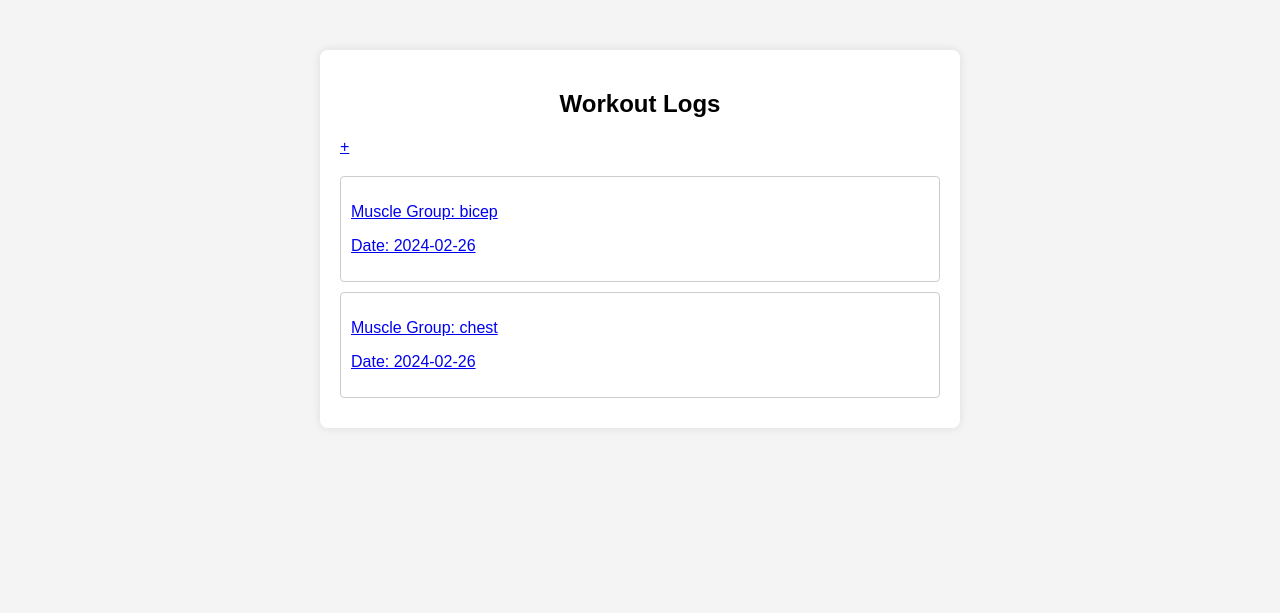
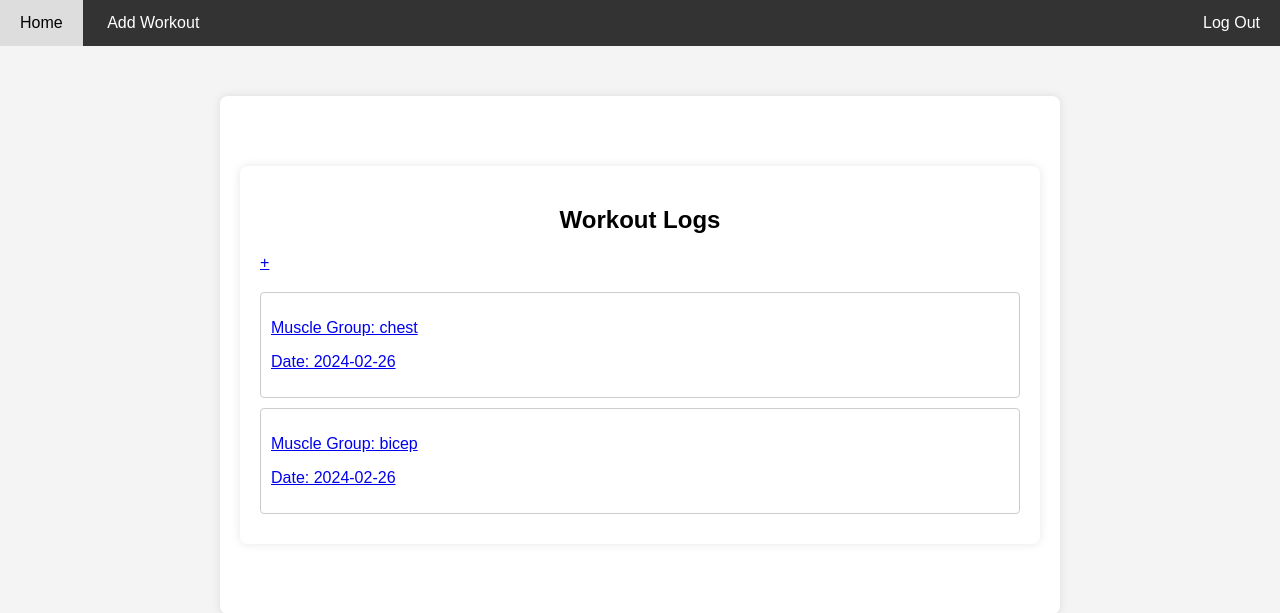
Before and after one commit to mihaiFilipoiu/cs50x-final-project, a Flask app: page / in a window 1280 px wide. Shown: the top 613 px of the page. Run offline with Flask 3, Linux system fonts and the light colour scheme; a user stored in the database is signed in; some libraries are stand-ins or nearby versions.

Commit message:
navbar layout

```diff
--- a/app.py
+++ b/app.py
@@ -122,7 +122,7 @@
 def index():
     # Query the db for the logs of the current user
     logs = db.execute("""SELECT * FROM logs WHERE user_id = ?
-                      ORDER BY id DESC""", session["user_id"])
+                      ORDER BY date DESC""", session["user_id"])
 
     # Pass the logs to the homepage
     return render_template("index.html", logs = logs)
--- a/static/styles.css
+++ b/static/styles.css
@@ -6,12 +6,17 @@
 }
 
 .container {
-    max-width: 600px;
+    max-width: 800px;
     margin: 50px auto;
     padding: 20px;
     background-color: #fff;
     border-radius: 8px;
     box-shadow: 0 0 10px rgba(0, 0, 0, 0.1);
+    display:block;
+    justify-content: center;
+    align-items: center;
+    /*
+    */
 }
 
 h2 {
@@ -29,7 +34,7 @@
 
 input[type="text"],
 input[type="password"] {
-    width: 100%;
+    width: 50%;
     padding: 10px;
     margin-bottom: 15px;
     border: 1px solid #ccc;
@@ -68,3 +73,54 @@
     color: #007bff;
     text-decoration: none;
 }
+
+/* CSS for navigation bar */
+
+/* Style the navbar container */
+.navbar {
+    background-color: #333; /* Background color */
+    overflow: hidden; /* Ensure content doesn't overflow */
+  }
+
+  /* Style the unordered lists inside the navbar */
+  .navbar ul {
+    list-style-type: none; /* Remove bullet points */
+    margin: 0;
+    padding: 0;
+    float: left; /* Float the lists to the left */
+  }
+
+  /* Style the list items (links) inside the navbar */
+  .navbar li {
+    display: inline-block; /* Display list items inline */
+  }
+
+  /* Style the links inside the navbar */
+  .navbar a {
+    display: block; /* Display links as block elements */
+    color: white; /* Text color */
+    text-align: center; /* Center-align the text */
+    padding: 14px 20px; /* Add padding */
+    text-decoration: none; /* Remove underline from links */
+  }
+
+  /* Change the color of the links when hovered over */
+  .navbar a:hover {
+    background-color: #ddd; /* Change background color */
+    color: black; /* Change text color */
+  }
+
+  /* Active/current link */
+  .navbar .active {
+    background-color: #4e3355; /* Active link background color */
+  }
+
+  /* Move the "Home" and "Add Workout" links to the far left */
+  .navbar .left {
+    float: left; /* Float left */
+  }
+
+  /* Move the "Login", "Register", and "Logout" links to the far right */
+  .navbar .right {
+    float: right; /* Float right */
+  }
--- a/templates/index.html
+++ b/templates/index.html
@@ -1,12 +1,10 @@
-<!DOCTYPE html>
-<html lang="en">
-<head>
-    <meta charset="UTF-8">
-    <meta name="viewport" content="width=device-width, initial-scale=1.0">
-    <title>Homepage</title>
-    <link rel="stylesheet" href="{{ url_for('static', filename='styles.css') }}">
-</head>
-<body>
+{% extends "layout.html" %}
+
+{% block title %}
+    Homepage
+{% endblock %}
+
+{% block main %}
     <div class="container">
         <h2>Workout Logs</h2>
         <a href="/add_log" class="add_log_sign">+</a>
@@ -21,5 +19,4 @@
             {% endfor %}
         </div>
     </div>
-</body>
-</html>
+{% endblock %}
--- /dev/null
+++ b/templates/layout.html
@@ -0,0 +1,29 @@
+<!DOCTYPE html>
+<html lang="en">
+<head>
+    <meta charset="utf-8">
+    <meta name="viewport" content="width=device-width, initial-scale=1.0">
+    <link rel="stylesheet" href="{{ url_for('static', filename='styles.css') }}">
+    <title>{% block title %}{% endblock %}</title>
+</head>
+<body>
+    <div class="navbar">
+        {% if session["user_id"] %}
+            <ul class="left">
+                <li {% if request.path == '/' %} class="active" {% endif %}><a href="/">Home</a></li>
+                <li {% if request.path == '/add_log' %} class="active" {% endif %}><a href="/add_log">Add Workout</a></li>
+            </ul>
+            <ul class="right">
+                <li><a href="/logout">Log Out</a></li>
+            </ul>
+        {% else %}
+            <ul class="right">
+                <li {% if request.path == '/login' %} class="active" {% endif %}><a href="/login">Login</a></li>
+                <li {% if request.path == '/register' %} class="active" {% endif %}><a href="/register">Register</a></li>
+            </ul>
+        {% endif %}
+      </div>
+
+    <main class="container py-5 text-center">
+        {% block main %}{% endblock %}
+    </main>
```
Also changed, not shown: templates/add_log.html (+8 -11 lines), templates/log.html (+8 -11 lines), templates/login.html (+8 -11 lines), templates/register.html (+8 -11 lines), workouts.db, 2 other files.
